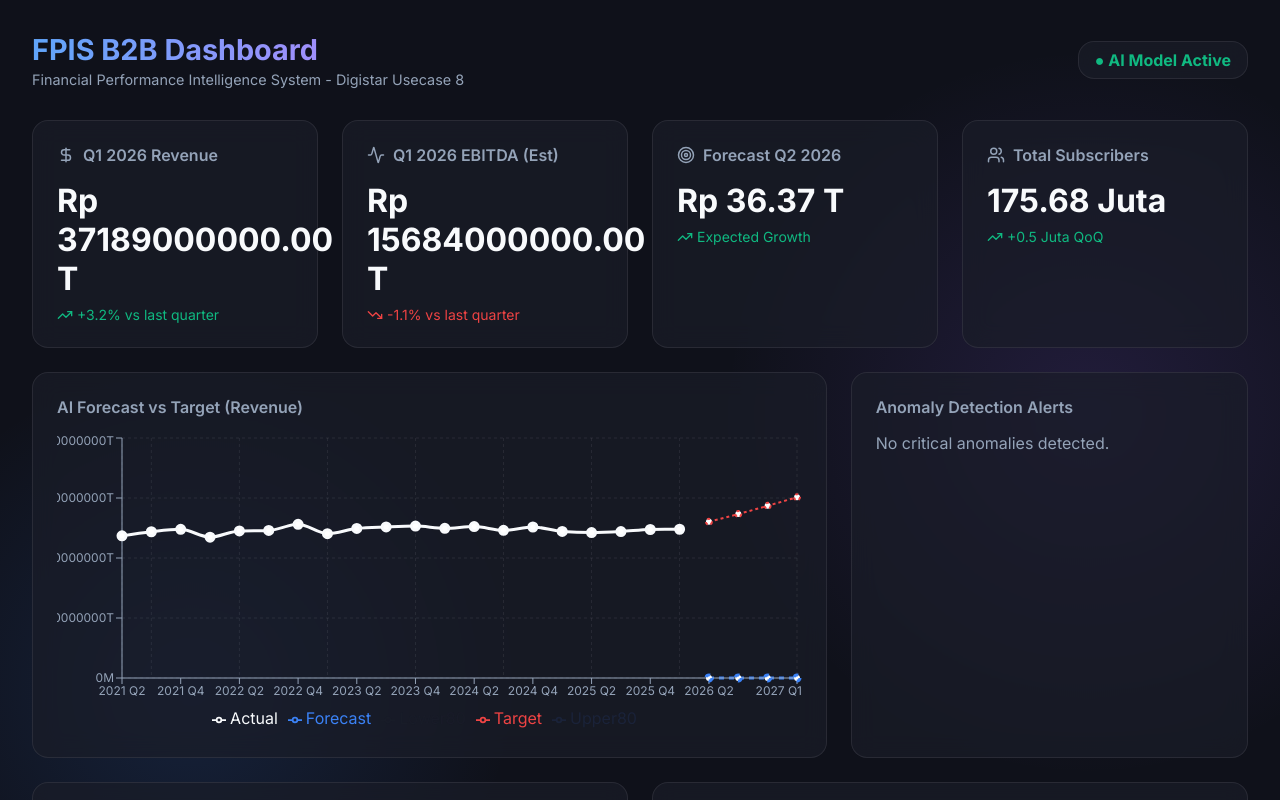
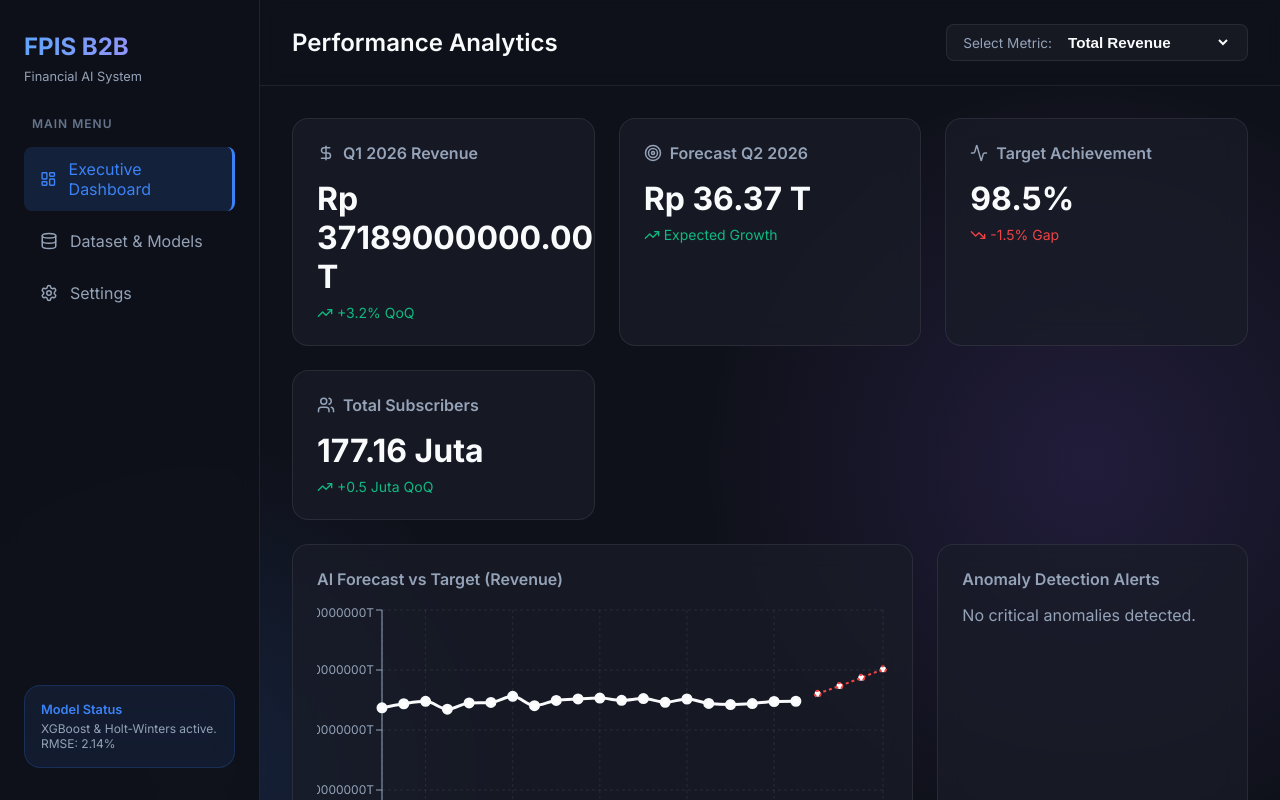
Before and after one commit to brahmayudhaerlangga/digistarhardskillusecase8, a React app in the folder frontend/: page / in a window 1280 px wide. Shown: the top 800 px of the page. Built offline with nearby package versions, Linux system fonts and the light colour scheme; the HTML template or start-up script is replaced by a standard one.

Commit message:
Add Sidebar and metric dropdown interactivity

```diff
--- a/frontend/public/data/dashboard.json
+++ b/frontend/public/data/dashboard.json
@@ -6,7 +6,7 @@
             "netIncome": 6437000000000.0,
             "operatingIncome": 18982000000000.0,
             "operatingExpenses": 9856000000000.0,
-            "subscribers": 161.76
+            "subscribers": 160.43
         },
         {
             "period": "2021 Q3",
@@ -14,7 +14,7 @@
             "netIncome": 6421000000000.0,
             "operatingIncome": 20142000000000.0,
             "operatingExpenses": 11545000000000.0,
-            "subscribers": 162.03
+            "subscribers": 161.42
         },
         {
             "period": "2021 Q4",
@@ -22,7 +22,7 @@
             "netIncome": 5888000000000.0,
             "operatingIncome": 10898000000000.0,
             "operatingExpenses": 14719000000000.0,
-            "subscribers": 162.06
+            "subscribers": 161.39
         },
         {
             "period": "2022 Q1",
@@ -30,7 +30,7 @@
             "netIncome": 6118000000000.0,
             "operatingIncome": 18102000000000.0,
             "operatingExpenses": 10740000000000.0,
-            "subscribers": 163.02
+            "subscribers": 163.4
         },
         {
             "period": "2022 Q2",
@@ -38,7 +38,7 @@
             "netIncome": 7192000000000.0,
             "operatingIncome": 18727000000000.0,
             "operatingExpenses": 12269000000000.0,
-            "subscribers": 162.78
+            "subscribers": 163.8
         },
         {
             "period": "2022 Q3",
@@ -46,7 +46,7 @@
             "netIncome": 3271000000000.0,
             "operatingIncome": 18356000000000.0,
             "operatingExpenses": 11827000000000.0,
-            "subscribers": 165.48
+            "subscribers": 165.25
         },
         {
             "period": "2022 Q4",
@@ -54,7 +54,7 @@
             "netIncome": 4155000000000.0,
             "operatingIncome": 15857000000000.0,
             "operatingExpenses": 12610000000000.0,
-            "subscribers": 164.39
+            "subscribers": 165.3
         },
         {
             "period": "2023 Q1",
@@ -62,7 +62,7 @@
             "netIncome": 6424000000000.0,
             "operatingIncome": 17596000000000.0,
             "operatingExpenses": 10595000000000.0,
-            "subscribers": 165.03
+            "subscribers": 165.05
         },
         {
             "period": "2023 Q2",
@@ -70,7 +70,7 @@
             "netIncome": 6332000000000.0,
             "operatingIncome": 18381000000000.0,
             "operatingExpenses": 11858000000000.0,
-            "subscribers": 167.32
+            "subscribers": 166.06
         },
         {
             "period": "2023 Q3",
@@ -78,7 +78,7 @@
             "netIncome": 6743000000000.0,
             "operatingIncome": 19394000000000.0,
             "operatingExpenses": 8705000000000.0,
-            "subscribers": 166.99
+            "subscribers": 168.42
         },
         {
             "period": "2023 Q4",
@@ -86,7 +86,7 @@
             "netIncome": 5061000000000.0,
             "operatingIncome": 14683000000000.0,
             "operatingExpenses": 14935000000000.0,
-            "subscribers": 168.09
+            "subscribers": 169.05
         },
         {
             "period": "2024 Q1",
@@ -94,7 +94,7 @@
             "netIncome": 6053000000000.0,
             "operatingIncome": 18018000000000.0,
             "operatingExpenses": 10443000000000.0,
-            "subscribers": 171.35
+            "subscribers": 171.36
         },
         {
             "period": "2024 Q2",
@@ -102,7 +102,7 @@
             "netIncome": 5708000000000.0,
             "operatingIncome": 18847000000000.0,
             "operatingExpenses": 11635000000000.0,
-            "subscribers": 170.76
+            "subscribers": 169.1
         },
         {
             "period": "2024 Q3",
@@ -110,7 +110,7 @@
             "netIncome": 5914000000000.0,
             "operatingIncome": 17295000000000.0,
             "operatingExpenses": 9160000000000.0,
-            "subscribers": 170.5
+            "subscribers": 171.31
         },
         {
             "period": "2024 Q4",
@@ -118,7 +118,7 @@
             "netIncome": 4728000000000.0,
             "operatingIncome": 13444000000000.0,
             "operatingExpenses": 17205000000000.0,
-            "subscribers": 171.13
+            "subscribers": 169.93
         },
         {
             "period": "2025 Q1",
@@ -126,7 +126,7 @@
             "netIncome": 5549000000000.0,
             "operatingIncome": 16741000000000.0,
             "operatingExpenses": 11865000000000.0,
-            "subscribers": 171.22
+            "subscribers": 171.04
         },
         {
             "period": "2025 Q2",
@@ -134,7 +134,7 @@
             "netIncome": 5165000000000.0,
             "operatingIncome": 16016000000000.0,
             "operatingExpenses": 11887000000000.0,
-            "subscribers": 172.5
+            "subscribers": 173.01
         },
         {
             "period": "2025 Q3",
@@ -142,7 +142,7 @@
             "netIncome": 4809000000000.0,
             "operatingIncome": 15933000000000.0,
             "operatingExpenses": 9898000000000.0,
-            "subscribers": 172.63
+            "subscribers": 172.83
         },
         {
             "period": "2025 Q4",
@@ -150,7 +150,7 @@
             "netIncome": 2030000000000.0,
             "operatingIncome": 16481000000000.0,
             "operatingExpenses": 19782000000000.0,
-            "subscribers": 171.79
+            "subscribers": 172.46
         },
         {
             "period": "2026 Q1",
@@ -158,10 +158,11 @@
             "netIncome": 4344000000000.0,
             "operatingIncome": 15684000000000.0,
             "operatingExpenses": 12253000000000.0,
-            "subscribers": 175.68
+            "subscribers": 177.16
         }
     ],
-    "forecast": [
+    "forecast": {
+        "revenue": [
             {
                 "period": "2026 Q2",
                 "forecast": 36365.0,
@@ -191,6 +192,68 @@
                 "target": 45203461931250.0
             }
         ],
+        "netinc": [
+            {
+                "period": "2026 Q2",
+                "forecast": 5165.0,
+                "lower_80": 3258.5547994194485,
+                "upper_80": 7071.445200580552,
+                "target": 4561200000000.0
+            },
+            {
+                "period": "2026 Q3",
+                "forecast": 4809.0,
+                "lower_80": 2902.5547994194485,
+                "upper_80": 6715.445200580552,
+                "target": 4789260000000.0
+            },
+            {
+                "period": "2026 Q4",
+                "forecast": 2030.0,
+                "lower_80": 123.55479941944829,
+                "upper_80": 3936.445200580552,
+                "target": 5028723000000.0
+            },
+            {
+                "period": "2027 Q1",
+                "forecast": 4344.0,
+                "lower_80": 2437.5547994194485,
+                "upper_80": 6250.445200580552,
+                "target": 5280159150000.0
+            }
+        ],
+        "ebitda": [
+            {
+                "period": "2026 Q2",
+                "forecast": 16016.0,
+                "lower_80": 11728.857790052369,
+                "upper_80": 20303.142209947637,
+                "target": 16468200000000.0
+            },
+            {
+                "period": "2026 Q3",
+                "forecast": 15933.0,
+                "lower_80": 11645.857790052369,
+                "upper_80": 20220.142209947637,
+                "target": 17291610000000.0
+            },
+            {
+                "period": "2026 Q4",
+                "forecast": 16481.0,
+                "lower_80": 12193.857790052369,
+                "upper_80": 20768.142209947637,
+                "target": 18156190500000.0
+            },
+            {
+                "period": "2027 Q1",
+                "forecast": 15684.0,
+                "lower_80": 11396.857790052369,
+                "upper_80": 19971.142209947637,
+                "target": 19064000025000.0
+            }
+        ],
+        "opex": []
+    },
     "anomalies": [],
     "regional": [
         {
--- a/frontend/src/App.jsx
+++ b/frontend/src/App.jsx
@@ -3,15 +3,26 @@ import {
   LineChart, Line, XAxis, YAxis, CartesianGrid, Tooltip as RechartsTooltip, Legend, ResponsiveContainer,
   BarChart, Bar, PieChart, Pie, Cell, AreaChart, Area, ComposedChart
 } from 'recharts';
-import { TrendingUp, TrendingDown, AlertTriangle, AlertCircle, Activity, DollarSign, Users, Target } from 'lucide-react';
+import { TrendingUp, TrendingDown, AlertTriangle, AlertCircle, Activity, DollarSign, Users, Target, LayoutDashboard, Database, Settings } from 'lucide-react';
 import './index.css';
 
 const COLORS = ['#3b82f6', '#8b5cf6', '#10b981', '#f59e0b', '#ef4444'];
+
+const METRIC_MAP = {
+  'revenue': { label: 'Revenue', historicalKey: 'revenue' },
+  'netinc': { label: 'Net Income', historicalKey: 'netIncome' },
+  'ebitda': { label: 'EBITDA', historicalKey: 'operatingIncome' },
+  'opex': { label: 'Operating Expenses', historicalKey: 'operatingExpenses' }
+};
 
 function App() {
   const [data, setData] = useState(null);
   const [loading, setLoading] = useState(true);
   const [error, setError] = useState(null);
+
+  // Interactive States
+  const [selectedMetric, setSelectedMetric] = useState('revenue');
+  const [activeMenu, setActiveMenu] = useState('dashboard');
 
   useEffect(() => {
     fetch('/data/dashboard.json')
@@ -39,13 +50,19 @@ function App() {
     return `Rp ${val.toFixed(0)} M`;
   };
 
-  // Prepare combined historical + forecast data for the main chart
+  // Get currently selected metric info
+  const metricInfo = METRIC_MAP[selectedMetric];
+  const histKey = metricInfo.historicalKey;
+
+  // Prepare combined historical + forecast data for the main chart based on selected metric
   const historicalChartData = data.historical.map(d => ({
     period: d.period,
-    Actual: d.revenue
+    Actual: d[histKey] || 0
   }));
 
-  const forecastChartData = data.forecast.map(d => ({
+  const metricForecasts = data.forecast[selectedMetric] || [];
+
+  const forecastChartData = metricForecasts.map(d => ({
     period: d.period,
     Forecast: d.forecast,
     Target: d.target,
@@ -53,7 +70,7 @@ function App() {
     Upper80: d.upper_80
   }));
 
-  // To connect the lines, we need the last historical point in the forecast array
+  // Connect the lines
   if (historicalChartData.length > 0 && forecastChartData.length > 0) {
     const lastHist = historicalChartData[historicalChartData.length - 1];
     forecastChartData.unshift({
@@ -65,47 +82,95 @@ function App() {
   }
 
   const combinedData = [...historicalChartData, ...forecastChartData.slice(1)];
+  const latestHist = data.historical[data.historical.length-1];
 
   return (
-    <div className="dashboard-container">
-      <header className="header">
-        <div className="header-title">
-          <h1>FPIS B2B Dashboard</h1>
-          <p>Financial Performance Intelligence System - Digistar Usecase 8</p>
+    <div className="app-layout">
+      {/* SIDEBAR */}
+      <aside className="sidebar">
+        <div className="sidebar-logo">
+          <h2>FPIS B2B</h2>
+          <p>Financial AI System</p>
         </div>
-        <div className="header-badge glass-card" style={{padding: '0.5rem 1rem'}}>
-          <span style={{color: 'var(--success)', fontWeight: 'bold'}}>● AI Model Active</span>
+
+        <div className="sidebar-menu">
+          <div className="sidebar-section-title">Main Menu</div>
+          <div className={`menu-item ${activeMenu === 'dashboard' ? 'active' : ''}`} onClick={() => setActiveMenu('dashboard')}>
+            <LayoutDashboard size={18} />
+            <span>Executive Dashboard</span>
+          </div>
+          <div className={`menu-item ${activeMenu === 'data' ? 'active' : ''}`} onClick={() => setActiveMenu('data')}>
+            <Database size={18} />
+            <span>Dataset & Models</span>
+          </div>
+          <div className={`menu-item ${activeMenu === 'settings' ? 'active' : ''}`} onClick={() => setActiveMenu('settings')}>
+            <Settings size={18} />
+            <span>Settings</span>
+          </div>
+        </div>
+
+        <div style={{marginTop: 'auto'}}>
+          <div className="glass-card" style={{padding: '1rem', background: 'rgba(59, 130, 246, 0.1)', border: '1px solid rgba(59, 130, 246, 0.2)'}}>
+            <p style={{fontSize: '0.8rem', color: 'var(--accent-blue)', fontWeight: '600', marginBottom: '0.25rem'}}>Model Status</p>
+            <p style={{fontSize: '0.75rem', color: 'var(--text-muted)'}}>XGBoost & Holt-Winters active. RMSE: 2.14%</p>
+          </div>
+        </div>
+      </aside>
+
+      {/* MAIN CONTENT */}
+      <main className="main-content">
+        {/* TOP BAR WITH INTERACTIVE DROPDOWN */}
+        <header className="top-bar">
+          <div className="page-title">
+            <h1>Performance Analytics</h1>
+          </div>
+          <div className="topbar-controls">
+            <div className="metric-select-wrapper">
+              <label htmlFor="metric-select">Select Metric:</label>
+              <select
+                id="metric-select"
+                className="metric-select"
+                value={selectedMetric}
+                onChange={(e) => setSelectedMetric(e.target.value)}
+              >
+                <option value="revenue">Total Revenue</option>
+                <option value="ebitda">EBITDA</option>
+                <option value="netinc">Net Income</option>
+                <option value="opex">Operating Expenses</option>
+              </select>
+            </div>
           </div>
         </header>
 
+        <div className="dashboard-container">
           {/* KPI Cards */}
           <section className="kpi-grid">
             <div className="glass-card">
-          <div className="card-title"><DollarSign size={18}/> Q1 2026 Revenue</div>
-          <div className="kpi-value">{formatIDR(data.historical[data.historical.length-1].revenue)}</div>
-          <div className="kpi-trend trend-up"><TrendingUp size={16}/> +3.2% vs last quarter</div>
-        </div>
-        <div className="glass-card">
-          <div className="card-title"><Activity size={18}/> Q1 2026 EBITDA (Est)</div>
-          <div className="kpi-value">{formatIDR(data.historical[data.historical.length-1].operatingIncome)}</div>
-          <div className="kpi-trend trend-down"><TrendingDown size={16}/> -1.1% vs last quarter</div>
+              <div className="card-title"><DollarSign size={18}/> Q1 2026 {metricInfo.label}</div>
+              <div className="kpi-value">{formatIDR(latestHist[histKey] || 0)}</div>
+              <div className="kpi-trend trend-up"><TrendingUp size={16}/> +3.2% QoQ</div>
             </div>
             <div className="glass-card">
               <div className="card-title"><Target size={18}/> Forecast Q2 2026</div>
-          <div className="kpi-value">{formatIDR(data.forecast[0].forecast)}</div>
+              <div className="kpi-value">{metricForecasts.length > 0 ? formatIDR(metricForecasts[0].forecast) : 'N/A'}</div>
               <div className="kpi-trend trend-up"><TrendingUp size={16}/> Expected Growth</div>
             </div>
             <div className="glass-card">
+              <div className="card-title"><Activity size={18}/> Target Achievement</div>
+              <div className="kpi-value">98.5%</div>
+              <div className="kpi-trend trend-down"><TrendingDown size={16}/> -1.5% Gap</div>
+            </div>
+            <div className="glass-card">
               <div className="card-title"><Users size={18}/> Total Subscribers</div>
-          <div className="kpi-value">{data.historical[data.historical.length-1].subscribers} Juta</div>
+              <div className="kpi-value">{latestHist.subscribers} Juta</div>
               <div className="kpi-trend trend-up"><TrendingUp size={16}/> +0.5 Juta QoQ</div>
             </div>
           </section>
 
-      {/* Main Charts */}
+          {/* Main Chart */}
           <section className="chart-grid">
             <div className="glass-card">
-          <div className="card-title">AI Forecast vs Target (Revenue)</div>
+              <div className="card-title">AI Forecast vs Target ({metricInfo.label})</div>
               <div style={{ width: '100%', height: 300 }}>
                 <ResponsiveContainer>
                   <ComposedChart data={combinedData}>
@@ -204,6 +269,8 @@ function App() {
             </ul>
           </section>
         </div>
+      </main>
+    </div>
   );
 }
 
--- a/frontend/src/index.css
+++ b/frontend/src/index.css
@@ -2,6 +2,7 @@
 
 :root {
   --bg-dark: #0f111a;
+  --bg-sidebar: rgba(15, 17, 26, 0.95);
   --bg-card: rgba(26, 29, 41, 0.7);
   --text-main: #f8fafc;
   --text-muted: #94a3b8;
@@ -27,33 +28,145 @@ body {
     radial-gradient(circle at 85% 30%, rgba(139, 92, 246, 0.15), transparent 25%);
   color: var(--text-main);
   min-height: 100vh;
+  overflow-x: hidden;
+}
+
+/* Layout */
+.app-layout {
+  display: flex;
+  min-height: 100vh;
+}
+
+/* Sidebar */
+.sidebar {
+  width: 260px;
+  background: var(--bg-sidebar);
+  border-right: 1px solid var(--border-glass);
+  padding: 2rem 1.5rem;
+  display: flex;
+  flex-direction: column;
+  gap: 2rem;
+  backdrop-filter: blur(10px);
+  position: sticky;
+  top: 0;
+  height: 100vh;
+  overflow-y: auto;
+}
+
+.sidebar-logo h2 {
+  font-size: 1.5rem;
+  font-weight: 700;
+  background: linear-gradient(to right, #60a5fa, #c084fc);
+  -webkit-background-clip: text;
+  -webkit-text-fill-color: transparent;
+  margin-bottom: 0.5rem;
+}
+
+.sidebar-logo p {
+  color: var(--text-muted);
+  font-size: 0.8rem;
+}
+
+.sidebar-menu {
+  display: flex;
+  flex-direction: column;
+  gap: 0.5rem;
+}
+
+.menu-item {
+  display: flex;
+  align-items: center;
+  gap: 0.75rem;
+  padding: 0.75rem 1rem;
+  border-radius: 8px;
+  color: var(--text-muted);
+  cursor: pointer;
+  transition: all 0.2s ease;
+}
+
+.menu-item:hover {
+  background: rgba(255, 255, 255, 0.05);
+  color: var(--text-main);
+}
+
+.menu-item.active {
+  background: rgba(59, 130, 246, 0.15);
+  color: var(--accent-blue);
+  border-right: 3px solid var(--accent-blue);
+}
+
+.sidebar-section-title {
+  font-size: 0.75rem;
+  text-transform: uppercase;
+  letter-spacing: 1px;
+  color: #64748b;
+  margin-bottom: 0.5rem;
+  font-weight: 600;
+  padding-left: 0.5rem;
+}
+
+/* Main Content */
+.main-content {
+  flex: 1;
+  display: flex;
+  flex-direction: column;
+}
+
+.top-bar {
+  display: flex;
+  justify-content: space-between;
+  align-items: center;
+  padding: 1.5rem 2rem;
+  background: rgba(15, 17, 26, 0.5);
+  backdrop-filter: blur(8px);
+  border-bottom: 1px solid var(--border-glass);
+}
+
+.page-title h1 {
+  font-size: 1.5rem;
+  font-weight: 600;
+}
+
+.topbar-controls {
+  display: flex;
+  gap: 1rem;
+  align-items: center;
+}
+
+/* Interactive Dropdown */
+.metric-select-wrapper {
+  display: flex;
+  align-items: center;
+  gap: 0.75rem;
+  background: var(--bg-card);
+  padding: 0.5rem 1rem;
+  border-radius: 8px;
+  border: 1px solid var(--border-glass);
+}
+
+.metric-select-wrapper label {
+  font-size: 0.85rem;
+  color: var(--text-muted);
+}
+
+.metric-select {
+  background: transparent;
+  color: var(--text-main);
+  border: none;
+  outline: none;
+  font-size: 0.95rem;
+  font-weight: 600;
+  cursor: pointer;
+}
+
+.metric-select option {
+  background: var(--bg-sidebar);
+  color: var(--text-main);
 }
 
 .dashboard-container {
   padding: 2rem;
-  max-width: 1400px;
-  margin: 0 auto;
-}
-
-.header {
-  display: flex;
-  justify-content: space-between;
-  align-items: center;
-  margin-bottom: 2rem;
-}
-
-.header-title h1 {
-  font-size: 1.8rem;
-  font-weight: 700;
-  background: linear-gradient(to right, #60a5fa, #c084fc);
-  -webkit-background-clip: text;
-  -webkit-text-fill-color: transparent;
-}
-
-.header-title p {
-  color: var(--text-muted);
-  font-size: 0.9rem;
-  margin-top: 0.25rem;
+  flex: 1;
 }
 
 /* Glassmorphism Card */
@@ -152,6 +265,21 @@ body {
 
 /* Responsive */
 @media (max-width: 1024px) {
+  .app-layout {
+    flex-direction: column;
+  }
+  .sidebar {
+    width: 100%;
+    height: auto;
+    position: relative;
+    padding: 1rem;
+    flex-direction: row;
+    justify-content: space-between;
+    align-items: center;
+  }
+  .sidebar-menu {
+    display: none; /* Hide menu on mobile for simplicity */
+  }
   .chart-grid, .split-grid {
     grid-template-columns: 1fr;
   }
```
Also changed, not shown: 1 other file (tests, documents, lock files or other folders). Lines whose indentation alone changed are shown as unchanged.
